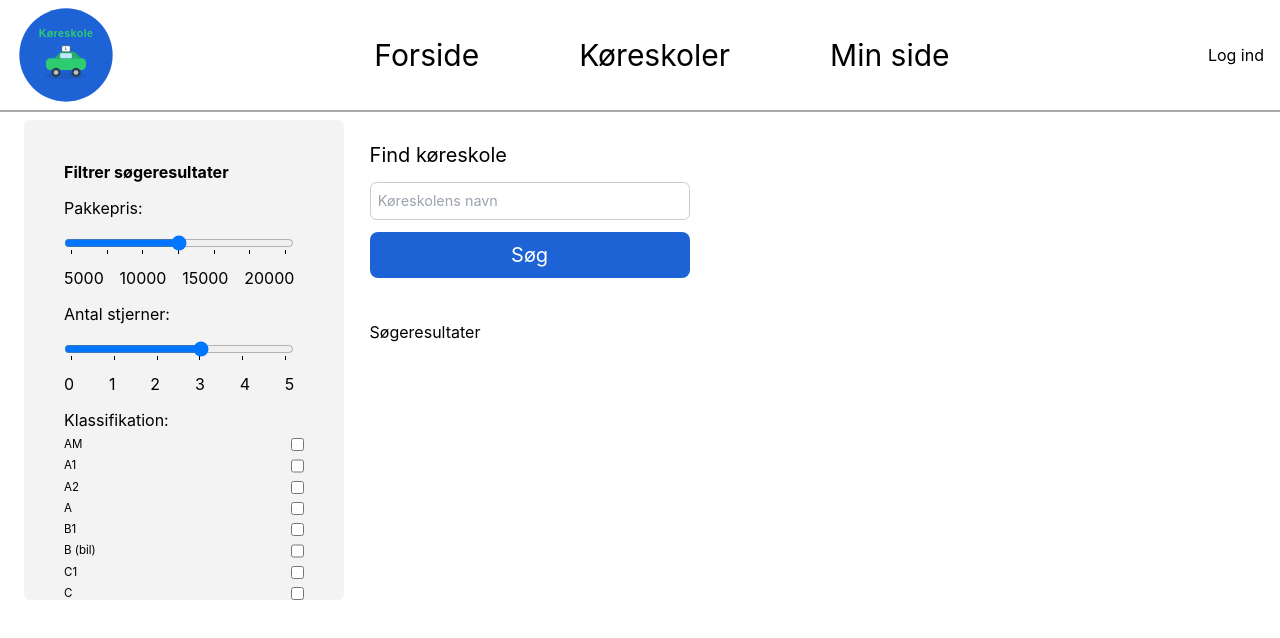
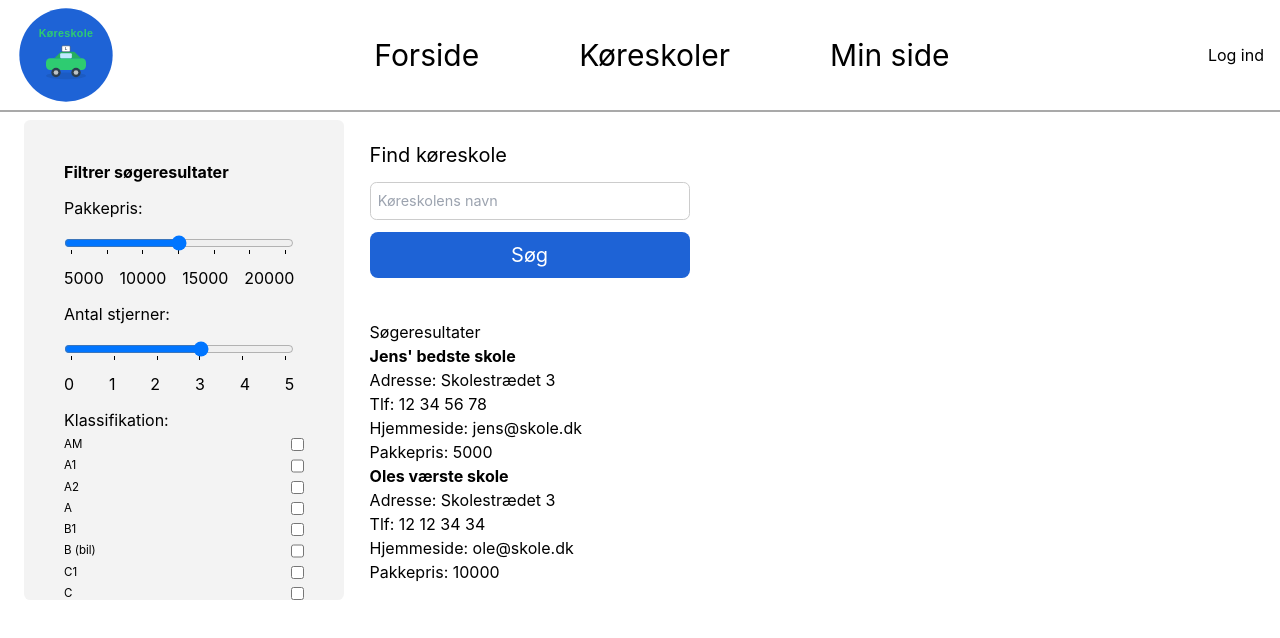
Before and after one commit to RATCM/DrivingSchoolWebsite, a React (Create React App) app: page /koreskoler in a window 1280 px wide. Both pictures are taken after a click on the button "Søg". Shown: the top 638 px of the page. Built offline with nearby package versions, Linux system fonts and the light colour scheme.

Commit message:
More dynamic search results + filter price highlight

```diff
--- a/package.json
+++ b/package.json
@@ -15,6 +15,7 @@
     "react-dom": "^19.2.4",
     "react-router-dom": "^7.13.1",
     "react-scripts": "5.0.1",
+    "react-select": "^5.10.2",
     "typescript": "^4.9.5",
     "web-vitals": "^2.1.4"
   },
--- a/src/components/Functions/SchoolList.ts
+++ /dev/null
@@ -1,13 +0,0 @@
-import DrivingSchoolModel from "../../model/DrivingSchoolModel";
-import {mapDrivingSchoolViewModel} from "../../viewmodel/DrivingSchoolViewModel";
-
-function SchoolList() {
-    const drivingSchool = new DrivingSchoolModel("Jens' bedste skole","12 34 56 78","jens@skole.dk", "Skolestrædet 3", "Nord", 5000);
-    const drivingSchool2Cool = new DrivingSchoolModel("Oles værste skole","12 12 34 34","ole@skole.dk", "Skolestrædet 3", "Syd", 10000);
-    const vm = mapDrivingSchoolViewModel(drivingSchool);
-    const vm2 = mapDrivingSchoolViewModel(drivingSchool2Cool);
-
-    const list = {vm, vm2};
-    return list;
-}
-export default SchoolList;
--- /dev/null
+++ b/src/components/Functions/SchoolList.tsx
@@ -0,0 +1,15 @@
+import DrivingSchoolModel from "../../model/DrivingSchoolModel";
+import  {mapDrivingSchoolViewModel} from "../../viewmodel/DrivingSchoolViewModel";
+import DrivingSchoolViewModel from "../../viewmodel/DrivingSchoolViewModel";
+
+
+const schoolViewModels: DrivingSchoolViewModel[] = SchoolList();
+
+function SchoolList(): DrivingSchoolViewModel[] {
+    const modelList: DrivingSchoolModel[] = [
+        {schoolName: "Jens' bedste skole", phone: "12 34 56 78", website: "jens@skole.dk", address: "Skolestrædet 3", region: "Nord", pricing: 5000},
+        {schoolName: "Oles værste skole", phone: "12 12 34 34", website: "ole@skole.dk", address: "Skolestrædet 3", region: "Syd", pricing: 10000}];
+
+    return modelList.map(e => mapDrivingSchoolViewModel(e));
+}
+export default schoolViewModels;
--- a/src/components/Koreskoler/SchoolFilter/SchoolFilter.tsx
+++ b/src/components/Koreskoler/SchoolFilter/SchoolFilter.tsx
@@ -2,13 +2,18 @@ import React from "react"
 import "./SchoolFilter.css"
 
 function SchoolFilter() {
-
+    const [currentPrice, setCurrentPrice] = React.useState("");
+    const inputPrice= document.querySelector("input");
+    function updateCurrentPrice() {
+        try {setCurrentPrice(inputPrice!.value);}
+        catch (error) {setCurrentPrice("");}
+    }
     return (
         <div className="filter-box">
             <b>Filtrer søgeresultater</b>
 
             Pakkepris:
-            <input id={"price"} type={"range"} min={5000} max={20000} step={100} name={"20000"} list={"prices"}/>
+            <input id={"price"} type={"range"} min={5000} max={20000} step={100} name={"20000"} list={"prices"} title={currentPrice} onChange={updateCurrentPrice}/>
             <datalist id={"prices"}>
                 <option value="5000" label="5000"></option>
                 <option value="7500"></option>
--- a/src/components/Koreskoler/SchoolResults/SchoolResults.tsx
+++ b/src/components/Koreskoler/SchoolResults/SchoolResults.tsx
@@ -1,27 +1,25 @@
-import DrivingSchoolModel from "../../../model/DrivingSchoolModel";
-import {mapDrivingSchoolViewModel} from "../../../viewmodel/DrivingSchoolViewModel";
 import "./SchoolResults.css"
 import React from "react";
 import "../../Functions/SchoolList"
-import SchoolList from "../../Functions/SchoolList";
+import schoolViewModels from "../../Functions/SchoolList";
 
-function SchoolResultBox() {
+function SchoolResults(searchTerm: string|null) {
 
-    const drivingSchoolList = SchoolList
-    // const filtreretliste:  = drivingSchoolList.filter(a => a.navn.includes(searchTerm))
+    const filterTerm = searchTerm || ""
+    const filteredList= schoolViewModels.filter(a => a.schoolName.toLowerCase().includes(filterTerm.toLowerCase()))
+
 
     return (
-        <div>
+        filteredList.map((vm, i) => (
+                <div className="Køreskole" key={i}>
+                    <p><b>{vm.schoolName}</b></p>
+                    <p>Adresse: {vm.address}</p>
+                    <p>Tlf: {vm.phone}</p>
+                    <p>Hjemmeside: {vm.website}</p>
+                    <p>Pakkepris: {vm.pricing}</p>
 
-
-
-        {/*<p style={{marginTop:20}}><b>{vm.schoolName}</b></p>*/}
-        {/*        <p>Adresse: {vm.address}</p>*/}
-        {/*        <p>Tlf: {vm.phone}</p>*/}
-        {/*        <p>Hjemmeside: {vm.website}</p>*/}
-        {/*        <p>Pakkepris: {vm.pricing} kroner</p>*/}
-        </div>
-);
+                </div>
+            )));
 }
 
-export default SchoolResultBox;
+export default SchoolResults;
--- a/src/components/Koreskoler/SchoolSearch/SchoolSearch.css
+++ b/src/components/Koreskoler/SchoolSearch/SchoolSearch.css
@@ -1,39 +1,39 @@
-.school-search {
-    height: 25vh;
-    display: flex;
-    justify-content: start;
-    align-items: start;
-    padding-top: 20px;
-    font-size: 20px;
-}
+/*.school-search {*/
+/*    height: 25vh;*/
+/*    display: flex;*/
+/*    justify-content: start;*/
+/*    align-items: start;*/
+/*    padding-top: 20px;*/
+/*    font-size: 20px;*/
+/*}*/
 
-.search-box {
-    width: 25vw;
-    background-color: #ffffff;
-    border-radius: 1vw;
-    display: flex;
-    flex-direction: column;
-    gap: 1.5vh;
-}
+/*.search-box {*/
+/*    width: 25vw;*/
+/*    background-color: #ffffff;*/
+/*    border-radius: 1vw;*/
+/*    display: flex;*/
+/*    flex-direction: column;*/
+/*    gap: 1.5vh;*/
+/*}*/
 
-.search-input {
-    padding: 0.9vh;
-    border-radius: 0.5vw;
-    border: 0.1vh solid #ccc;
-    font-size: 1.8vh;
-}
+/*.search-input {*/
+/*    padding: 0.9vh;*/
+/*    border-radius: 0.5vw;*/
+/*    border: 0.1vh solid #ccc;*/
+/*    font-size: 1.8vh;*/
+/*}*/
 
-.search-button {
-    align-self: center;
-    width: 25vw;
-    padding: 0.625vw;
-    border-radius: 1vh;
-    border: none;
-    background-color: #1E63D6;
-    color: white;
-    cursor: pointer;
-}
+/*.search-button {*/
+/*    align-self: center;*/
+/*    width: 25vw;*/
+/*    padding: 0.625vw;*/
+/*    border-radius: 1vh;*/
+/*    border: none;*/
+/*    background-color: #1E63D6;*/
+/*    color: white;*/
+/*    cursor: pointer;*/
+/*}*/
 
-.search-button:hover {
-    background-color: #1943A6;
-}
+/*.search-button:hover {*/
+/*    background-color: #1943A6;*/
+/*}*/
--- a/src/components/Koreskoler/SchoolSearch/SchoolSearch.tsx
+++ b/src/components/Koreskoler/SchoolSearch/SchoolSearch.tsx
@@ -1,25 +1,27 @@
-import React from "react";
-import "./SchoolSearch.css"
-
-function SchoolSearch() {
-
-    return (
-        <div className="school-search">
-            <div className="search-box">
-                <h2>Find køreskole</h2>
-
-                <input
-                    type="search-name"
-                    placeholder="Køreskolens navn"
-                    className="search-input"
-                />
-
-                <button className="search-button">
-                    Søg
-                </button>
-            </div>
-        </div>
-    );
-}
-
-export default SchoolSearch;
+// import React from "react";
+// import "./SchoolSearch.css"
+//
+//
+//
+// function SchoolSearch() {
+//     const [active, setActive] = React.useState(false);
+//     return (
+//         <div className="school-search">
+//             <div className="search-box">
+//                 <h2>Find køreskole</h2>
+//
+//                 <input
+//                     type="search-term"
+//                     placeholder="Køreskolens navn"
+//                     className="search-input"
+//                 />
+//
+//                 <button className="search-button" onClick={() => setActive(true)}>
+//                     Søg
+//                 </button>
+//             </div>
+//         </div>
+//     );
+// }
+//
+// export default SchoolSearch;
--- a/src/pages/Koreskoler.css
+++ b/src/pages/Koreskoler.css
@@ -19,3 +19,43 @@
 .right-column {
     flex: auto;
 }
+
+.school-search {
+    height: 25vh;
+    display: flex;
+    justify-content: start;
+    align-items: start;
+    padding-top: 20px;
+    font-size: 20px;
+}
+
+.search-box {
+    width: 25vw;
+    background-color: #ffffff;
+    border-radius: 1vw;
+    display: flex;
+    flex-direction: column;
+    gap: 1.5vh;
+}
+
+.search-input {
+    padding: 0.9vh;
+    border-radius: 0.5vw;
+    border: 0.1vh solid #ccc;
+    font-size: 1.8vh;
+}
+
+.search-button {
+    align-self: center;
+    width: 25vw;
+    padding: 0.625vw;
+    border-radius: 1vh;
+    border: none;
+    background-color: #1E63D6;
+    color: white;
+    cursor: pointer;
+}
+
+.search-button:hover {
+    background-color: #1943A6;
+}
--- a/src/pages/Koreskoler.tsx
+++ b/src/pages/Koreskoler.tsx
@@ -1,10 +1,20 @@
 import React from "react";
 import "./Koreskoler.css";
 import SchoolFilter from "../components/Koreskoler/SchoolFilter/SchoolFilter";
-import SchoolSearch from "../components/Koreskoler/SchoolSearch/SchoolSearch";
-import SchoolResultBox from "../components/Koreskoler/SchoolResults/SchoolResults";
+import SchoolResults from "../components/Koreskoler/SchoolResults/SchoolResults";
+
+
 
 function Koreskoler() {
+    const [active, setActive] = React.useState(false);
+    const [searchTerm, setSearchTerm] = React.useState("");
+    const resultBox = SchoolResults(searchTerm);
+    // const input = document.querySelector("input");
+    function updateSearchTerm() {
+        // try {setSearchTerm(input!.value);}
+        // catch (error) {setSearchTerm("")}
+        setActive(true);
+    }
     return (
         <div className="koreskoler-page">
             <div className="left-column">
@@ -13,9 +23,24 @@ function Koreskoler() {
 
 
             <div className="right-column">
-                < SchoolSearch/>
+                <div className="school-search">
+                    <div className="search-box">
+                        <h2>Find køreskole</h2>
+                        <input
+                            id="search-text"
+                            type="text"
+                            placeholder="Køreskolens navn"
+                            className="search-input"
+                            defaultValue={searchTerm}
+                        />
+                        <button className="search-button" onClick={() => updateSearchTerm()}>
+                            Søg
+                        </button>
+                    </div>
+                </div>
+
                 <p>Søgeresultater</p>
-                < SchoolResultBox />
+                {active && resultBox}
             </div>
 
         </div>
--- a/src/viewmodel/DrivingSchoolViewModel.ts
+++ b/src/viewmodel/DrivingSchoolViewModel.ts
@@ -18,3 +18,4 @@ export function mapDrivingSchoolViewModel(model: DrivingSchoolModel): DrivingSch
         pricing: `${model.pricing}`,
     }
 }
+export default DrivingSchoolViewModel;
```
Also changed, not shown: 1 other file (tests, documents, lock files or other folders).
